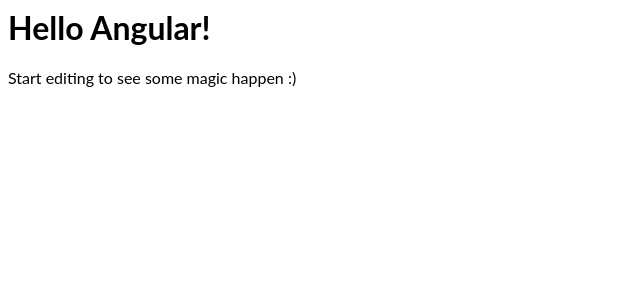
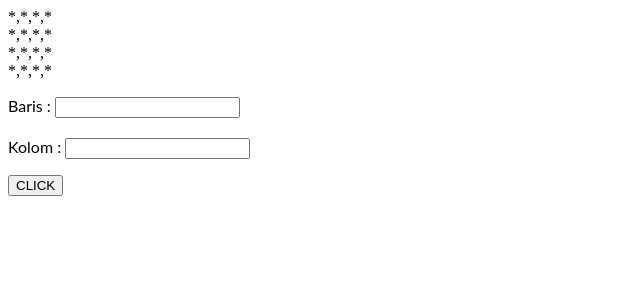
Before and after one commit to gaby205/C14180055---Angular1, an Angular app: page / in a window 1280 px wide. Shown: the top 300 px of the page, without its empty margins (0-640 px from the left). Built offline with nearby package versions, Linux system fonts and the light colour scheme.

Commit message:
2 files modified

```diff
--- a/src/app/app.component.html
+++ b/src/app/app.component.html
@@ -1,4 +1,15 @@
-<hello name="{{ name }}"></hello>
+<div *ngFor="let board of board; let i = index">
+    {{board}}
+</div>
+
 <p>
-  Start editing to see some magic happen :)
+  Baris : <input type = "text" [(ngModel)] = "brs"/>
+  <br>
+  <br>
+  Kolom : <input type = "text" [(ngModel)]="kol"/>
 </p>
+
+<button (click)="changboard()">CLICK</button>
+<div *ngFor="let newboard of newboard; let i = index">
+    {{newboard}}
+</div>
--- a/src/app/app.component.ts
+++ b/src/app/app.component.ts
@@ -7,4 +7,22 @@
 })
 export class AppComponent  {
   name = 'Angular';
+  brs:number;
+  kol:number;
+  a=0;
+  b=1;
+  board = [
+    ["*", "*", "*", "*"],
+    ["*", "*", "*", "*"],
+    ["*", "*", "*", "*"],
+    ["*", "*", "*", "*"]
+  ];
+
+  newboard : String[][];
+
+  changboard(){
+    this.newboard = this.board;
+    this.newboard[this.brs][this.kol] = "1";
+  }
+
 }
```
